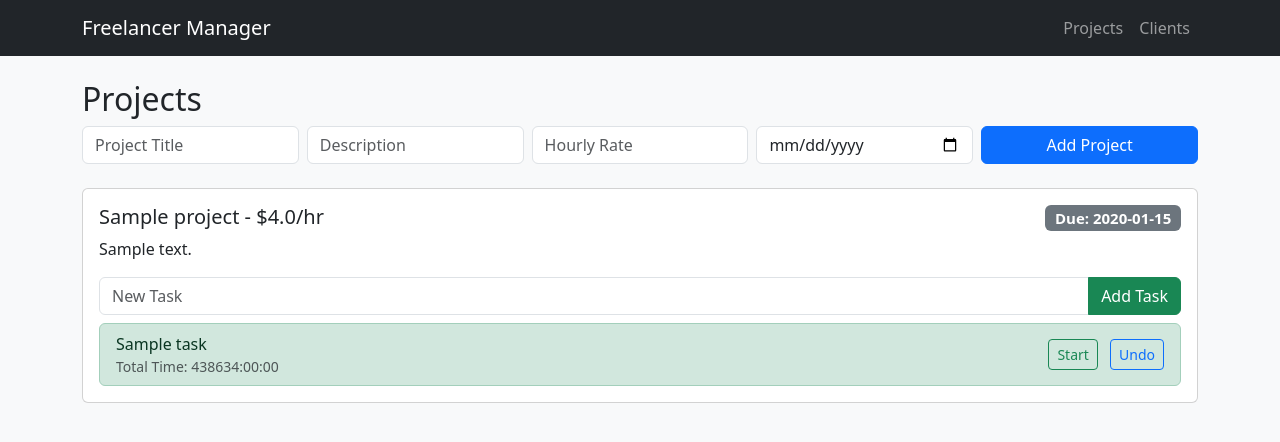
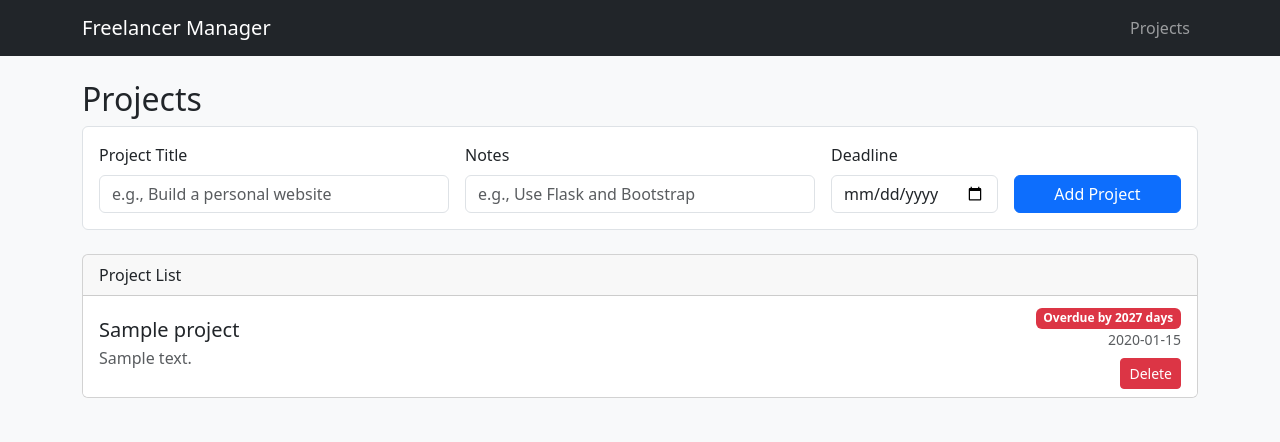
Before and after one commit to basselfads23/freelancer-manager, a Flask app: page /projects in a window 1280 px wide. Shown: the top 442 px of the page. Run offline with Flask 3, Linux system fonts and the light colour scheme; tables that the repository leaves empty hold one stand-in row (values such as "Sample post").

Commit message:
feat: Add delete project functionality

```diff
--- a/app.py
+++ b/app.py
@@ -1,8 +1,7 @@
-from flask import Flask, render_template, request, redirect, url_for, jsonify
+from flask import Flask, render_template, request, redirect, url_for
 from flask_sqlalchemy import SQLAlchemy
-import os
 from flask_migrate import Migrate
-from datetime import datetime, timedelta, UTC, date
+from datetime import datetime, date
 
 app = Flask(__name__)
 
@@ -11,140 +10,64 @@ app.config['SQLALCHEMY_DATABASE_URI'] = 'sqlite:///freelancer_manager.db'
 app.config['SQLALCHEMY_TRACK_MODIFICATIONS'] = False
 db = SQLAlchemy(app)
 migrate = Migrate(app, db)
+
 # -----------------------
-# Database Models
+# Simplified Database Model
 # -----------------------
 class Project(db.Model):
     id = db.Column(db.Integer, primary_key=True)
     title = db.Column(db.String(100), nullable=False)
-    description = db.Column(db.Text, nullable=True)
-    hourly_rate = db.Column(db.Float, nullable=True)
-    tasks = db.relationship('Task', backref='project', lazy=True)
-    client_id = db.Column(db.Integer, db.ForeignKey('client.id'), nullable=True)
+    description = db.Column(db.Text, nullable=True) # This will be our "notes"
     deadline = db.Column(db.Date, nullable=True)
-    billing_type = db.Column(db.String(20), nullable=False, default='hourly')
-    fixed_rate = db.Column(db.Float, nullable=True)
 
-class Task(db.Model):
-    id = db.Column(db.Integer, primary_key=True)
-    project_id = db.Column(db.Integer, db.ForeignKey('project.id'), nullable=False)
-    task_name = db.Column(db.String(200), nullable=False)
-    is_complete = db.Column(db.Boolean, default=False)
-    # This line was in the duplicate block, now it's merged here
-    time_entries = db.relationship('TimeEntry', backref='task', lazy=True, cascade="all, delete-orphan")
-
-class Client(db.Model):
-    id = db.Column(db.Integer, primary_key=True)
-    name = db.Column(db.String(100), nullable=False)
-    email = db.Column(db.String(100))
-    company = db.Column(db.String(100))
-    notes = db.Column(db.Text)
-    projects = db.relationship('Project', backref='client', lazy=True)
-
-class TimeEntry(db.Model):
-    id = db.Column(db.Integer, primary_key=True)
-    task_id = db.Column(db.Integer, db.ForeignKey('task.id'), nullable=False)
-    start_time = db.Column(db.DateTime, nullable=False, default=lambda: datetime.now(UTC))
-    end_time = db.Column(db.DateTime, nullable=True)
-    duration = db.Column(db.Interval, nullable=True)
-
-    def __repr__(self):
-        return f'<TimeEntry {self.id}>'
+    # A helper property to calculate remaining days
+    @property
+    def days_left(self):
+        if self.deadline:
+            today = date.today()
+            delta = self.deadline - today
+            return delta.days
+        return None
 
 # -----------------------
 # Routes
 # -----------------------
 @app.route('/')
 def index():
-    return render_template('index.html')
+    # We'll make the projects page the main page
+    return redirect(url_for('projects'))
 
 @app.route('/projects', methods=['GET', 'POST'])
 def projects():
     if request.method == 'POST':
         title = request.form.get('title')
         description = request.form.get('description')
-        hourly_rate = request.form.get('hourly_rate', type=float)
         deadline_str = request.form.get('deadline')
+
+        # Convert the deadline string from the form into a date object
         deadline = datetime.strptime(deadline_str, '%Y-%m-%d').date() if deadline_str else None
 
         new_project = Project(
             title=title,
-            description=description, hourly_rate=hourly_rate,
-            client_id=request.form.get('client_id', type=int),
-            deadline = deadline
+            description=description,
+            deadline=deadline
         )
         db.session.add(new_project)
         db.session.commit()
         return redirect(url_for('projects'))
 
-    all_projects = Project.query.order_by(Project.id.desc()).all()
+    all_projects = Project.query.order_by(Project.deadline.asc()).all()
     return render_template('projects.html', projects=all_projects)
 
-@app.route('/add_task/<int:project_id>', methods=['POST'])
-def add_task(project_id):
-    task_name = request.form.get('task_name')
-    new_task = Task(task_name=task_name, project_id=project_id)
-    db.session.add(new_task)
+@app.route('/delete_project/<int:project_id>', methods=['POST'])
+def delete_project(project_id):
+    project_to_delete = Project.query.get_or_404(project_id)
+    db.session.delete(project_to_delete)
     db.session.commit()
     return redirect(url_for('projects'))
-
-@app.route('/toggle_task/<int:task_id>')
-def toggle_task(task_id):
-    task = Task.query.get_or_404(task_id)
-    task.is_complete = not task.is_complete
-    db.session.commit()
-    return redirect(url_for('projects'))
-
-@app.route('/clients', methods=['GET', 'POST'])
-def clients():
-    if request.method == 'POST':
-        name = request.form.get('name')
-        email = request.form.get('email')
-        company = request.form.get('company')
-        notes = request.form.get('notes')
-
-        new_client = Client(name=name, email=email, company=company, notes=notes)
-        db.session.add(new_client)
-        db.session.commit()
-        return redirect(url_for('clients'))
-
-    all_clients = Client.query.all()
-    return render_template('clients.html', clients=all_clients)
-
-@app.route('/start_timer/<int:task_id>', methods=['POST'])
-def start_timer(task_id):
-    # Stop any other running timers for this user first (optional, but good practice)
-    running_timer = TimeEntry.query.filter_by(task_id=task_id, end_time=None).first()
-    if running_timer:
-        return jsonify({'error': 'A timer is already running for this task'}), 400
-
-    new_entry = TimeEntry(task_id=task_id)
-    db.session.add(new_entry)
-    db.session.commit()
-    return jsonify({'success': True, 'entry_id': new_entry.id, 'start_time': new_entry.start_time.isoformat()})
-
-@app.route('/stop_timer/<int:task_id>', methods=['POST'])
-def stop_timer(task_id):
-    entry = TimeEntry.query.filter_by(task_id=task_id, end_time=None).first()
-    if entry:
-        entry.end_time = datetime.now(UTC)
-        entry.duration = entry.end_time - entry.start_time
-        db.session.commit()
-        return jsonify({'success': True})
-    return jsonify({'error': 'No active timer found for this task'}), 404
-
-# In app.py, add this new route
-
-@app.route('/status_timer/<int:task_id>')
-def status_timer(task_id):
-    running_timer = TimeEntry.query.filter_by(task_id=task_id, end_time=None).first()
-    return jsonify({'is_running': running_timer is not None})
 
 # -----------------------
 # Main
 # -----------------------
 if __name__ == '__main__':
-    if not os.path.exists('freelancer_manager.db'):
-        with app.app_context():
-            db.create_all()
     app.run(debug=True)
--- a/templates/base.html
+++ b/templates/base.html
@@ -3,7 +3,7 @@
   <head>
     <meta charset="UTF-8" />
     <meta name="viewport" content="width=device-width, initial-scale=1.0" />
-    <title>Freelancer Manager</title>
+    <title>Freelancer Manager v1</title>
     <link
       href="https://cdn.jsdelivr.net/npm/bootstrap@5.3.0/dist/css/bootstrap.min.css"
       rel="stylesheet"
@@ -12,12 +12,11 @@
   <body class="bg-light">
     <nav class="navbar navbar-expand-lg navbar-dark bg-dark mb-4">
       <div class="container">
-        <a class="navbar-brand" href="{{ url_for('index') }}"
+        <a class="navbar-brand" href="{{ url_for('projects') }}"
           >Freelancer Manager</a
         >
         <div class="navbar-nav">
           <a class="nav-link" href="{{ url_for('projects') }}">Projects</a>
-          <a class="nav-link" href="{{ url_for('clients') }}">Clients</a>
         </div>
       </div>
     </nav>
--- a/templates/projects.html
+++ b/templates/projects.html
@@ -1,202 +1,86 @@
 {% extends "base.html" %} {% block content %}
 <h2>Projects</h2>
 
-<!-- Form to create a new project -->
-<form method="POST" class="mb-4">
-  <div class="row g-2">
-    <div class="col">
+<form method="POST" class="mb-4 p-3 border rounded bg-white">
+  <div class="row g-3 align-items-end">
+    <div class="col-md-4">
+      <label for="title" class="form-label">Project Title</label>
       <input
         type="text"
         name="title"
+        id="title"
         class="form-control"
-        placeholder="Project Title"
+        placeholder="e.g., Build a personal website"
         required
       />
     </div>
-    <div class="col">
+    <div class="col-md-4">
+      <label for="description" class="form-label">Notes</label>
       <input
         type="text"
         name="description"
+        id="description"
         class="form-control"
-        placeholder="Description"
+        placeholder="e.g., Use Flask and Bootstrap"
       />
     </div>
-    <div class="col">
-      <input
-        type="number"
-        step="0.01"
-        name="hourly_rate"
-        class="form-control"
-        placeholder="Hourly Rate"
-      />
+    <div class="col-md-2">
+      <label for="deadline" class="form-label">Deadline</label>
+      <input type="date" name="deadline" id="deadline" class="form-control" />
     </div>
-    <div class="col">
-      <input type="date" name="deadline" class="form-control" />
-    </div>
-    <div class="col">
+    <div class="col-md-2">
       <button type="submit" class="btn btn-primary w-100">Add Project</button>
     </div>
   </div>
 </form>
 
-<!-- Project list -->
+<div class="card">
+  <div class="card-header">Project List</div>
+  <ul class="list-group list-group-flush">
     {% for project in projects %}
-<div class="card mb-3">
-  <div class="card-body">
-    <h5 class="card-title">
-      {{ project.title }} {% if project.hourly_rate %} - ${{ project.hourly_rate
-      }}/hr{% endif %} {% if project.deadline %}
-      <span class="badge bg-secondary float-end"
-        >Due: {{ project.deadline.strftime('%Y-%m-%d')}}</span
+    <li class="list-group-item">
+      <div class="d-flex justify-content-between align-items-center">
+        <div>
+          <h5 class="mb-1">{{ project.title }}</h5>
+          <p class="mb-1 text-muted">{{ project.description }}</p>
+        </div>
+        <div class="text-end">
+          {% if project.days_left is not none %} {% if project.days_left < 0 %}
+          <span class="badge bg-danger"
+            >Overdue by {{ project.days_left|abs }} days</span
+          >
+          {% elif project.days_left == 0 %}
+          <span class="badge bg-warning">Due today</span>
+          {% else %}
+          <span class="badge bg-success"
+            >Due in {{ project.days_left }} days</span
           >
           {% endif %}
-    </h5>
-    <p class="card-text">{{ project.description }}</p>
+          <small class="d-block text-muted"
+            >{{ project.deadline.strftime('%Y-%m-%d') }}</small
+          >
+          {% else %}
+          <span class="badge bg-secondary">No deadline set</span>
+          {% endif %}
 
-    <!-- Task Form -->
           <form
+            action="{{ url_for('delete_project', project_id=project.id) }}"
             method="POST"
-      action="{{ url_for('add_task', project_id=project.id) }}"
-      class="input-group mb-2"
+            class="d-inline"
           >
-      <input
-        type="text"
-        name="task_name"
-        class="form-control"
-        placeholder="New Task"
-        required
-      />
-      <button type="submit" class="btn btn-success">Add Task</button>
+            <button type="submit" class="btn btn-danger btn-sm mt-2">
+              Delete
+            </button>
           </form>
-
-    <!-- Task List -->
-    <ul class="list-group">
-      {% for task in project.tasks %}
-      <li
-        class="list-group-item d-flex justify-content-between align-items-center {% if task.is_complete %}list-group-item-success{% endif %}"
-      >
-        <div>
-          {{ task.task_name }}
-          <small class="text-muted d-block">
-            Total Time:
-            <span id="total-time-{{ task.id }}">
-              {% set total_seconds = namespace(value=0) %} {% for entry in
-              task.time_entries if entry.duration %} {% set total_seconds.value
-              = total_seconds.value + entry.duration.total_seconds() %} {%
-              endfor %} {% set display_seconds = total_seconds.value | int %} {{
-              '%02d:%02d:%02d' % (display_seconds // 3600, (display_seconds %
-              3600) // 60, display_seconds % 60) }}
-            </span>
-          </small>
         </div>
-        <div class="task-actions">
-          <button
-            class="btn btn-sm btn-outline-success start-timer-btn"
-            data-task-id="{{ task.id }}"
-          >
-            Start
-          </button>
-          <button
-            class="btn btn-sm btn-outline-danger stop-timer-btn"
-            data-task-id="{{ task.id }}"
-            style="display: none"
-          >
-            Stop
-          </button>
-          <a
-            href="{{ url_for('toggle_task', task_id=task.id) }}"
-            class="btn btn-sm btn-outline-primary ms-2"
-          >
-            {% if task.is_complete %}Undo{% else %}Complete{% endif %}
-          </a>
       </div>
     </li>
     {% else %}
-      <li class="list-group-item">No tasks yet.</li>
+    <li class="list-group-item">
+      No projects yet. Add one using the form above!
+    </li>
     {% endfor %}
   </ul>
 </div>
-</div>
-{% else %}
-<p>No projects yet.</p>
-{% endfor %}
 
-<script>
-  document.addEventListener("DOMContentLoaded", function () {
-    // Function to set the initial state of all timer buttons on page load
-    function initializeTimerStates() {
-      document.querySelectorAll(".task-actions").forEach((container) => {
-        const taskId =
-          container.querySelector(".start-timer-btn").dataset.taskId;
-        // Check if there is an active timer for this task
-        fetch(`/status_timer/${taskId}`) // We will create this new route
-          .then((response) => response.json())
-          .then((data) => {
-            const startBtn = container.querySelector(".start-timer-btn");
-            const stopBtn = container.querySelector(".stop-timer-btn");
-            if (data.is_running) {
-              startBtn.style.display = "none";
-              stopBtn.style.display = "inline-block";
-            } else {
-              startBtn.style.display = "inline-block";
-              stopBtn.style.display = "none";
-            }
-          });
-      });
-    }
-
-    // Start Timer Button
-    document.querySelectorAll(".start-timer-btn").forEach((button) => {
-      button.addEventListener("click", function () {
-        const taskId = this.dataset.taskId;
-        const stopBtn = document.querySelector(
-          `.stop-timer-btn[data-task-id="${taskId}"]`
-        );
-
-        // Disable button immediately to prevent double-clicks
-        this.disabled = true;
-
-        fetch(`/start_timer/${taskId}`, { method: "POST" })
-          .then((response) => response.json())
-          .then((data) => {
-            if (data.success) {
-              this.style.display = "none";
-              stopBtn.style.display = "inline-block";
-            } else {
-              alert(data.error || "Failed to start timer.");
-            }
-          })
-          .finally(() => {
-            // Re-enable button in case of an error
-            this.disabled = false;
-          });
-      });
-    });
-
-    // Stop Timer Button
-    document.querySelectorAll(".stop-timer-btn").forEach((button) => {
-      button.addEventListener("click", function () {
-        const taskId = this.dataset.taskId;
-
-        // Disable button immediately
-        this.disabled = true;
-
-        fetch(`/stop_timer/${taskId}`, { method: "POST" })
-          .then((response) => response.json())
-          .then((data) => {
-            if (data.success) {
-              // Reload to see updated total time.
-              location.reload();
-            } else {
-              alert(data.error || "Failed to stop timer.");
-            }
-          });
-        // No finally block here because the page reloads on success
-      });
-    });
-
-    // Run the initialization function when the page is ready
-    initializeTimerStates();
-  });
-</script>
 {% endblock %}
```
Also changed, not shown: migrations/versions/18306326b89c_initial_migration_for_v1.py (added, +34 -0 lines), migrations/versions/8fc0c49edb5a_add_billing_type_and_fixed_rate_to_.py (deleted, +0 -34 lines), migrations/versions/9f131fc2315b_add_deadline_to_project_model.py (deleted, +0 -32 lines), migrations/versions/c326ffbb82cb_initial_migration.py (deleted, +0 -54 lines), migrations/versions/0d7833241e2b_add_client_model_and_client_id_to_.py (deleted). Lines whose indentation alone changed are shown as unchanged.
